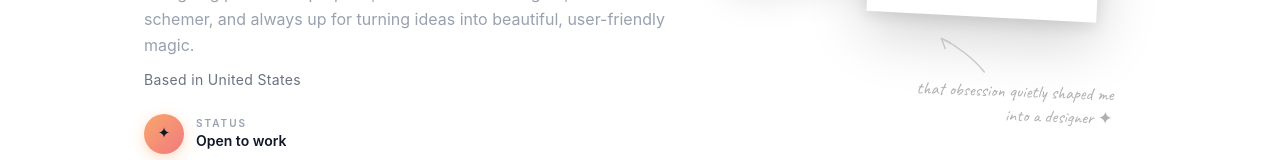
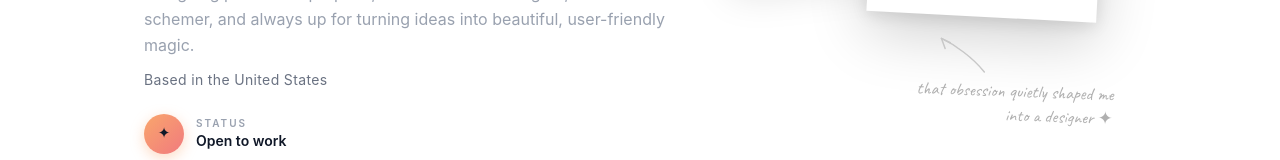
Before and after one commit to shreyachadha24/Shreya-Chadha-Portfolio, a React (Vite) app: page / in a window 1280 px wide. Shown: the part 497-657 px from the top of the page. Built offline with nearby package versions, Linux system fonts and the light colour scheme.

Commit message:
update location text

```diff
--- a/src/components/HeroSection.jsx
+++ b/src/components/HeroSection.jsx
@@ -80,7 +80,7 @@ export default function HeroSection() {
               and always up for turning ideas into beautiful, user-friendly magic.
             </p>
 
-            <p className="mt-3 text-gray-500 text-sm tracking-wide">Based in United States</p>
+            <p className="mt-3 text-gray-500 text-sm tracking-wide">Based in the United States</p>
 
             {/* Status badge — inline below bio */}
             <div
```
